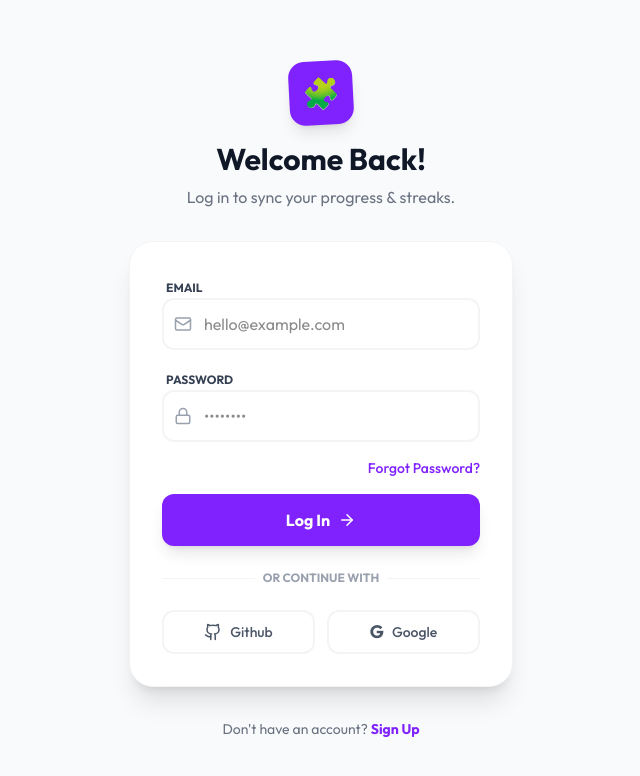
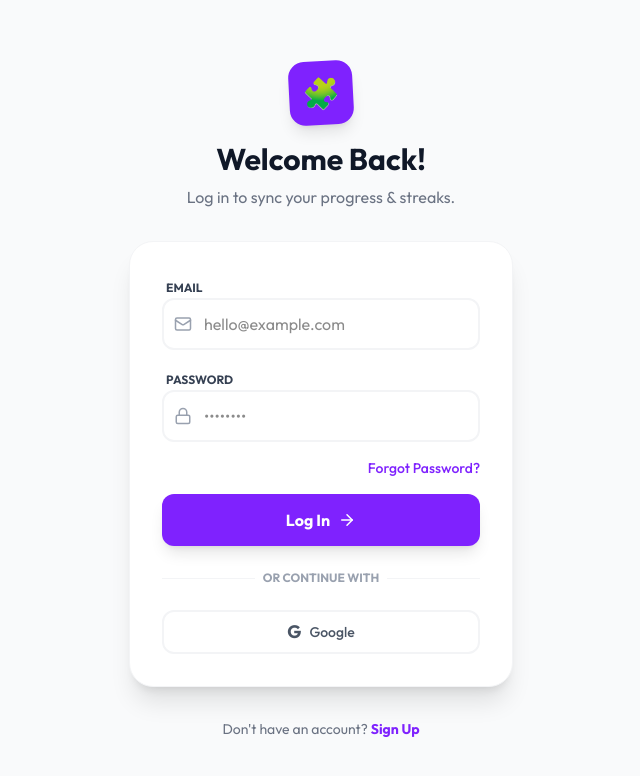
Before and after one commit to Omar-webcloud/Syntaxa, a Next.js app: page /login in a window 1280 px wide. Shown: the top 776 px of the page, without its empty margins (319-959 px from the left). Built offline with nearby package versions, Linux system fonts and the light colour scheme.

Commit message:
pages and components

```diff
--- a/src/app/login/page.tsx
+++ b/src/app/login/page.tsx
@@ -2,7 +2,7 @@
 
 import { useState } from "react";
 import Link from "next/link";
-import { Mail, Lock, ArrowRight, Github } from "lucide-react";
+import { Mail, Lock, ArrowRight } from "lucide-react";
 import { cn } from "@/lib/utils";
 
 export default function Login() {
@@ -84,10 +84,7 @@ export default function Login() {
                  </div>
              </div>
 
-             <div className="grid grid-cols-2 gap-3">
-                 <button className="flex items-center justify-center gap-2 border-2 border-gray-100 p-2.5 rounded-xl hover:bg-gray-50 transition-colors font-medium text-gray-600 text-sm">
-                     <Github size={18} /> Github
-                 </button>
+             <div className="grid grid-cols-1 gap-3">
                  <button className="flex items-center justify-center gap-2 border-2 border-gray-100 p-2.5 rounded-xl hover:bg-gray-50 transition-colors font-medium text-gray-600 text-sm">
                      <span className="font-bold text-lg leading-none">G</span> Google
                  </button>
--- a/src/components/Account.tsx
+++ b/src/components/Account.tsx
@@ -1,7 +1,6 @@
 "use client";
 
 import { User, Settings, LogOut, ChevronRight, Mail, Trophy, Target, Flame } from "lucide-react";
-import { cn } from "@/lib/utils";
 import Link from "next/link";
 
 export default function Account() {
--- a/src/components/Dictionary.tsx
+++ b/src/components/Dictionary.tsx
@@ -1,8 +1,8 @@
 "use client";
 
 import { useState } from "react";
-import { Search, Volume2, Bookmark, ArrowRight, BookOpen } from "lucide-react";
-import { motion, AnimatePresence } from "framer-motion";
+import { Search, Volume2, Bookmark, BookOpen } from "lucide-react";
+import { motion } from "framer-motion";
 
 const MOCK_DICTIONARY: Record<string, { definition: string; bangla: string; example: string; type: string }> = {
   "serendipity": {
@@ -115,7 +115,7 @@ export default function Dictionary() {
 
                <div className="bg-gray-50 p-4 rounded-2xl border border-gray-100">
                   <p className="text-xs font-bold text-gray-400 uppercase tracking-widest mb-2">Example</p>
-                  <p className="text-gray-600 italic">"{result.example}"</p>
+                  <p className="text-gray-600 italic">&quot;{result.example}&quot;</p>
                </div>
             </div>
 
--- a/src/components/Practice.tsx
+++ b/src/components/Practice.tsx
@@ -177,7 +177,7 @@ export default function Practice() {
   );
 }
 
-}
+
 
 function ArrowRight({ size, className }: { size?: number, className?: string }) {
     return (
--- a/src/components/Rewards.tsx
+++ b/src/components/Rewards.tsx
@@ -46,7 +46,6 @@ export default function Rewards() {
           <div className="flex justify-between items-center">
               {["M", "T", "W", "T", "F", "S", "S"].map((day, i) => {
                   const active = i < STREAK;
-                  const isToday = i === STREAK - 1;
                   return (
                       <div key={i} className="flex flex-col items-center gap-2">
                           <div className={cn(
```
